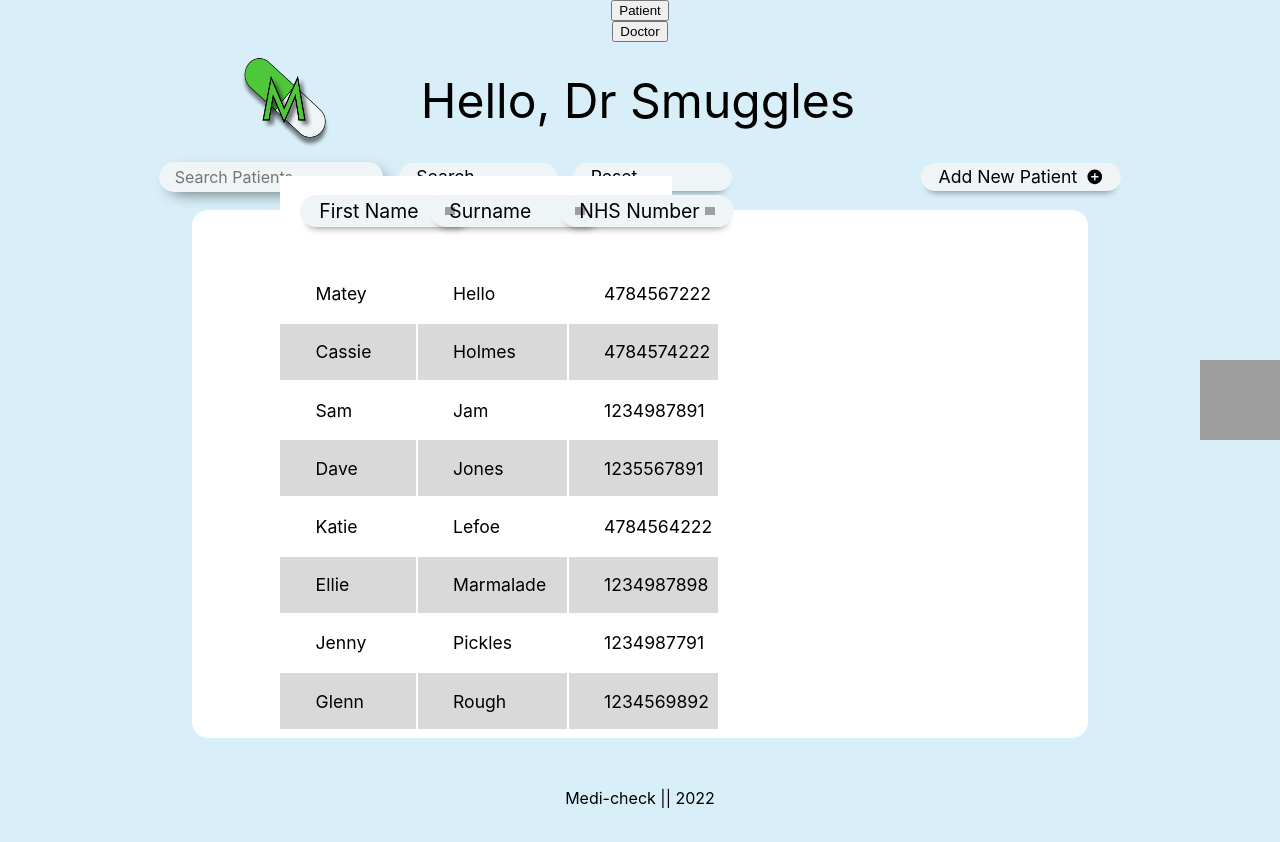
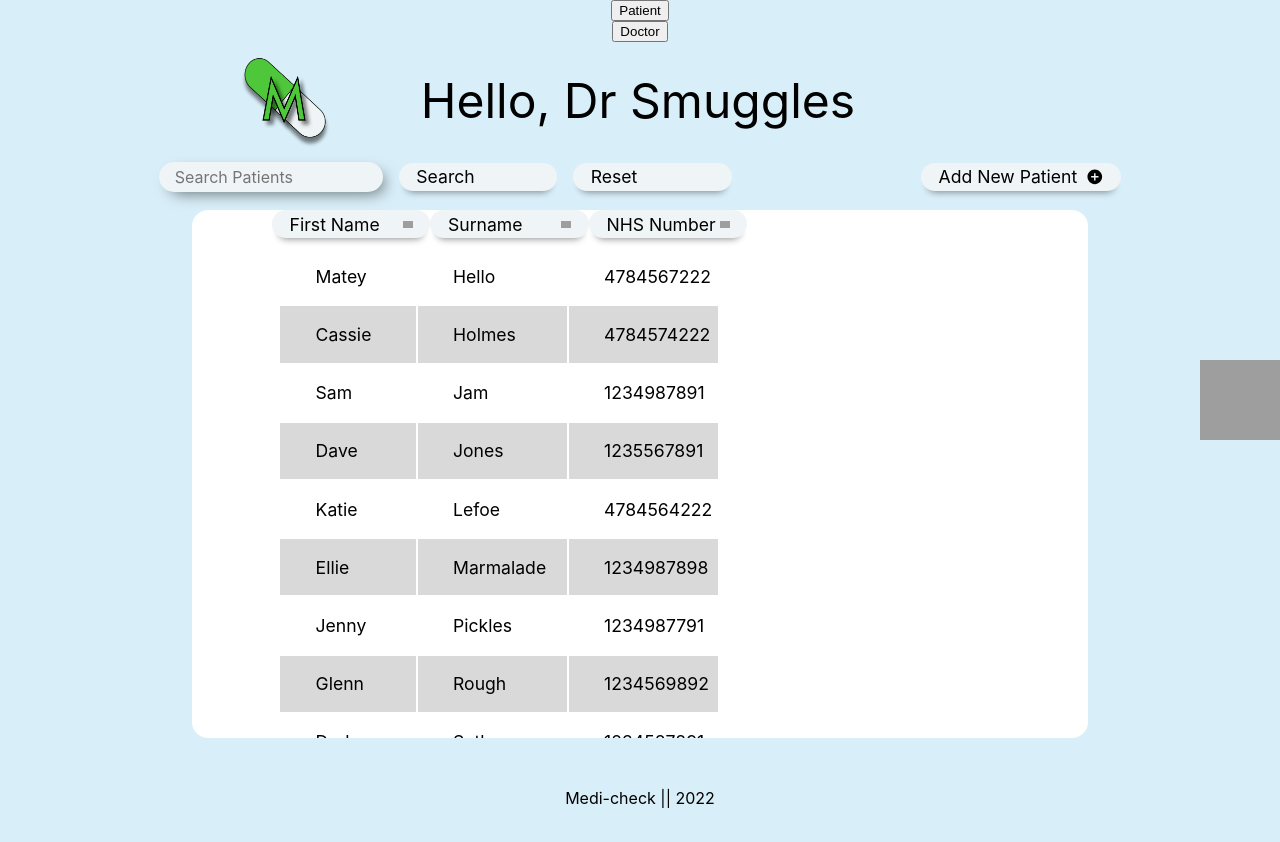
Before and after one commit to SchoolOfCode/final-project_front-end-five-guys, a React (Create React App) app in the folder medi-check/: page / in a window 1280 px wide. Both pictures are taken after a click on the button "Doctor". Built offline with nearby package versions, Linux system fonts and the light colour scheme; grey boxes are pictures that could not be loaded.

Commit message:
removed sort buttons from table, fixed position above table

```diff
--- a/medi-check/src/Components/Doctor/PatientList/index.css
+++ b/medi-check/src/Components/Doctor/PatientList/index.css
@@ -40,7 +40,7 @@
   padding: 0em 2em 1em 2em;
   border-radius: 1em;
   text-align: left;
-  margin: 10% 0 0 10%;
+  margin: 7% 0 0 10%;
   /* display: flex;
     flex-wrap: wrap; */
   /* border-collapse: collapse; */
@@ -75,3 +75,12 @@
 .arrow {
   width: 10px;
 }
+
+.sort-buttons {
+  width: 35vw;
+  margin-left: 5em;
+  display: flex;
+  justify-content: space-around;
+  background-color: #ffffff;
+  position: fixed;
+}
--- a/medi-check/src/Components/Doctor/PatientList/index.js
+++ b/medi-check/src/Components/Doctor/PatientList/index.js
@@ -69,6 +69,32 @@ function PatientList({ list, patient, setPatient }) {
   } else {
     return (
       <div>
+        <section className="sort-buttons">
+          <ButtonComponent
+            text1={"First Name"}
+            text2={<img className="arrow" src={arrow} alt="sort direction" />}
+            onClick={(e) => {
+              handleSort("first", e);
+            }}
+          />
+
+          <ButtonComponent
+            text1={"Surname"}
+            text2={<img className="arrow" src={arrow} alt="sort direction" />}
+            onClick={(e) => {
+              handleSort("last", e);
+            }}
+          />
+
+          <ButtonComponent
+            text1={"NHS Number"}
+            text2={<img className="arrow" src={arrow} alt="sort direction" />}
+            onClick={(e) => {
+              handleSort("number", e);
+            }}
+          />
+        </section>
+
         {/* <div> */}
         {/* <div
             onClick={() => {
@@ -115,7 +141,7 @@ function PatientList({ list, patient, setPatient }) {
         </ul> */}
         {/* <section className="patient-table-container"> */}
         <table className="patient-table">
-          <thead>
+          {/*<thead>
             <tr>
               <th>
                 <ButtonComponent
@@ -151,7 +177,7 @@ function PatientList({ list, patient, setPatient }) {
                 />
               </th>
             </tr>
-          </thead>
+          </thead> */}
           <tbody>
             {list.sort(compare).map((patient, index) => {
               // console.log('patient-detials', patient);
```
